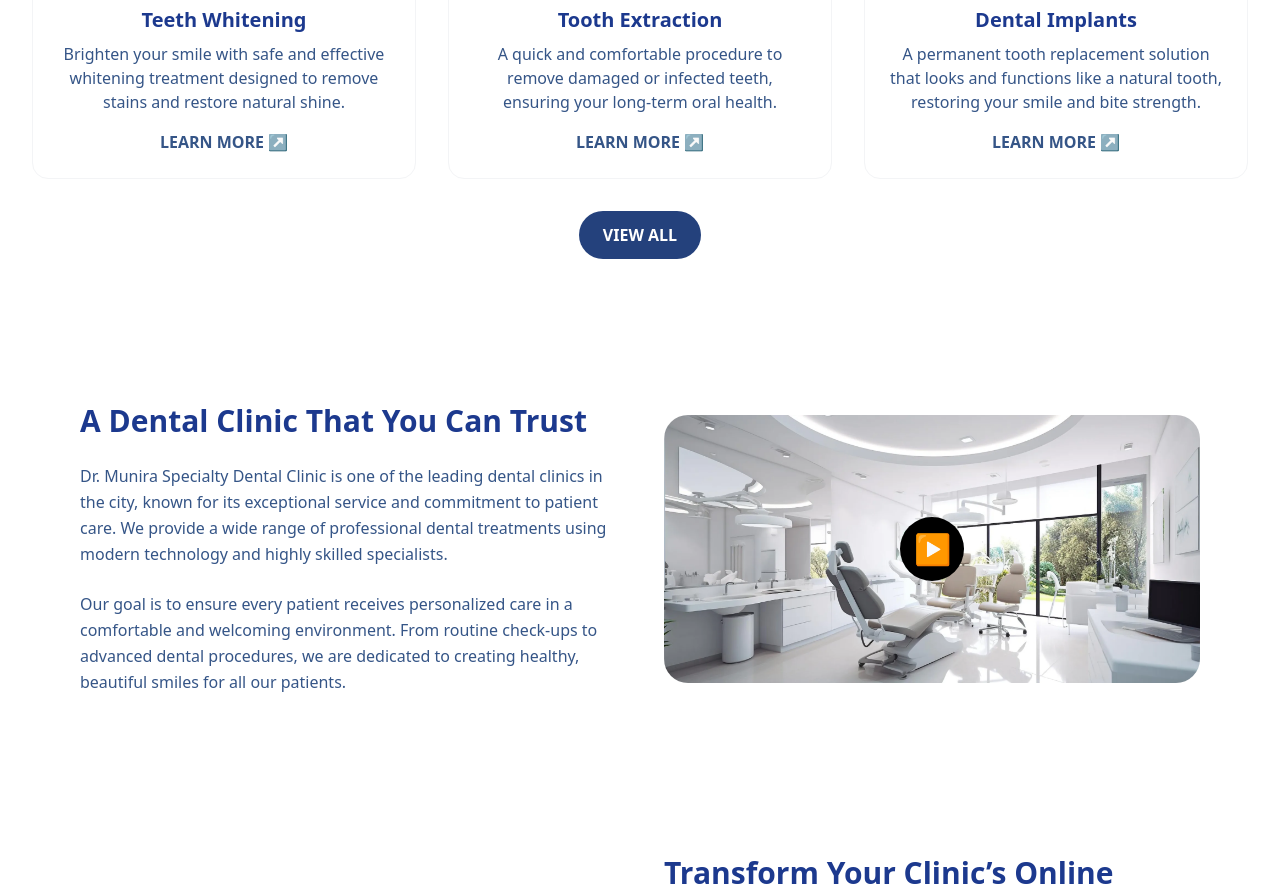
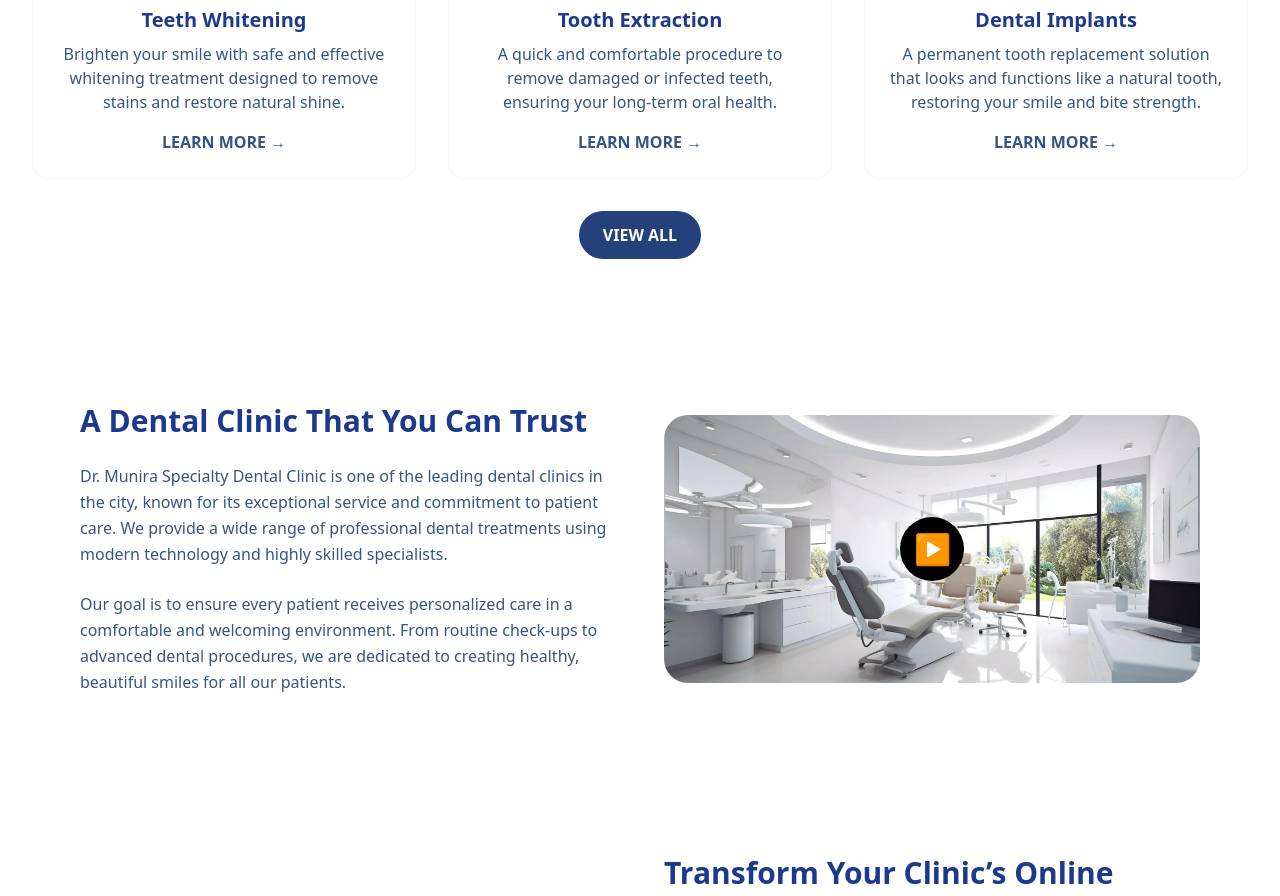
Before and after one commit to Ethiopia-Tech-Group/dental-clinic, a Next.js app: page / in a window 1280 px wide. Shown: the part 920-1816 px from the top of the page. Built offline with nearby package versions, Linux system fonts and the light colour scheme.

Commit message:
DR. munira website

```diff
--- a/app/components/User/HomeComponents/Services.tsx
+++ b/app/components/User/HomeComponents/Services.tsx
@@ -63,10 +63,11 @@ export default function ServicesSection() {
               {service.title}
             </h3>
             <p className="text-[#355587] mt-2">{service.desc}</p>
-
-            <button className="mt-4 text-[#355587] font-semibold flex items-center justify-center mx-auto">
-              LEARN MORE <span className="ml-1">↗</span>
-            </button>
+            <Link href="/service-page">
+              <button className="mt-4 text-[#355587] font-semibold flex items-center justify-center mx-auto">
+                LEARN MORE <span className="ml-1">→</span>
+              </button>
+            </Link>
           </motion.div>
         ))}
       </div>
```
